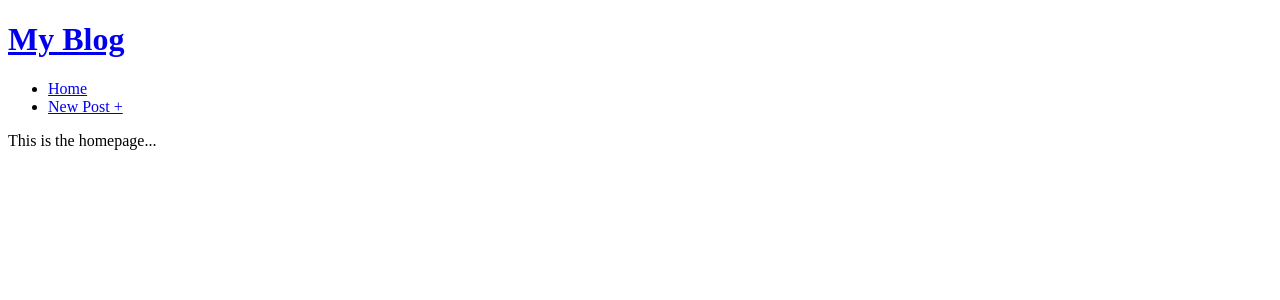
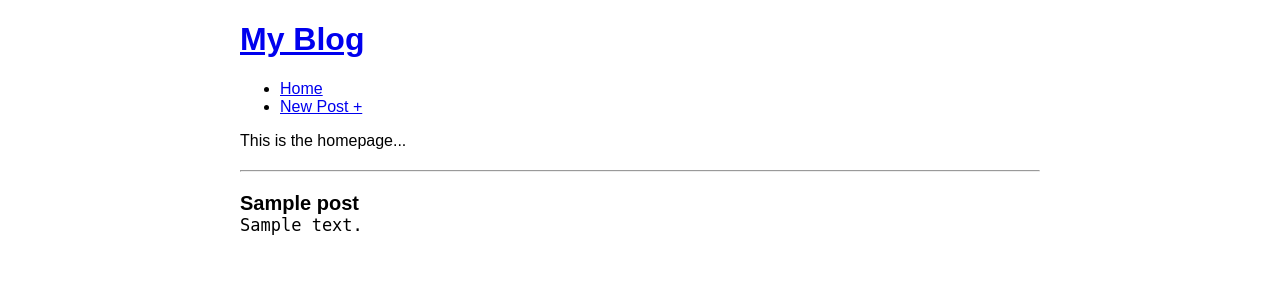
Before and after one commit to johndevon/build-a-blog, a Python web app: template templates/home.html in a window 1280 px wide. Shown: the top 300 px of the page. Run offline with Jinja, Linux system fonts and the light colour scheme; the template is opened without the code that fills it: most values are stand-ins (such as "Sample title", 1, 10 or a date in 2020).

Commit message:
everything working except for permalinks to blog posts

```diff
--- a/templates/base.html
+++ b/templates/base.html
@@ -2,19 +2,59 @@
 <html>
     <head>
         <title>My Blog</title>
+    </head>
         <style type="text/css">
             .error {
                 color: red;
             }
+             body {
+                font-family: sans-serif;
+                width: 800px;
+                margin: 0 auto;
+                padding: 10 px;
+            }
+            label {
+                display: block;
+                font-size: 20px;
+            }
+            input[type=text] {
+                width: 400px;
+                font-size: 20px;
+                padding: 2px;
+            }
+            textarea {
+                width: 400px;
+                height: 200px;
+                font-size: 17px;
+                font-family: monospace;
+            }
+            input[type=submit] {
+                font-size: 24px;
+            }
+            hr {
+                margin: 20px auto;
+            }
+            .body + .body {
+                margin-top: 20px;
+            }
+            .post-title {
+                font-weight: bold;
+                font-size: 20px;
+            }
+            .post-body {
+                margin: 0;
+                font-size: 17px;
+            }
+
         </style>
-    </head>
+
     <body>
         <h1>
-            <a href="/">My Blog</a>
+            <a href="/blog">My Blog</a>
         </h1>
         <ul>
 
-            <li><a href="/">Home</a></li>
+            <li><a href="/blog">Home</a></li>
             <li><a href="/NewPost">New Post +</a></li>
 
         </ul>
--- a/templates/home.html
+++ b/templates/home.html
@@ -4,4 +4,13 @@
 
 <p> This is the homepage... </p>
 
+<hr>
+{% for i in posts %}
+    <div class="body">
+        <div class="post-title">{{i.title}}</div>
+        <pre class="post-body">{{i.body}}</div>
+
+    </div>
+{% endfor %}
+
 {% endblock %}
--- a/templates/newpost.html
+++ b/templates/newpost.html
@@ -9,7 +9,7 @@
             <div>Title</div>
             <input type ="text" name="title" value="{{title1}}">
         </label>
-        <br><br>
+        <br>
         <label>
             <div>Body</div>
             <textarea name="body">{{body1}}</textarea>
```
Also changed, not shown: main.py (+18 -4 lines), templates/permalink.html (added, +8 -0 lines), index.yaml (line endings or trailing spaces), 1 other file.
